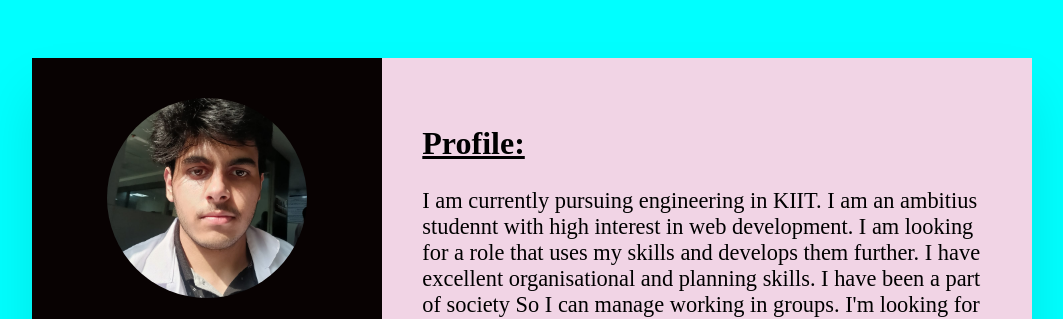
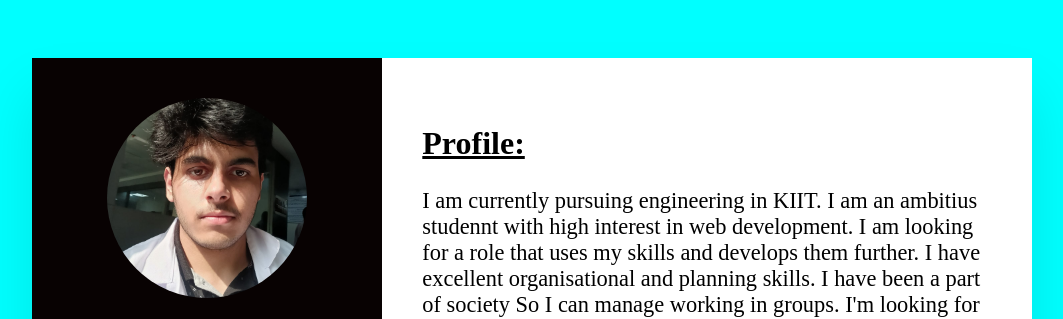
Before and after one commit to SEIZE159/Resume, a plain HTML site: page index.html in a window 1280 px wide. Shown: the top 319 px of the page, without its empty margins (108-1171 px from the left). Drawn offline with Linux system fonts and the light colour scheme.

Commit message:
Update style.css

```diff
--- a/style.css
+++ b/style.css
@@ -23,7 +23,7 @@ body{
 }
 .container .right{
     position: relative;
-    background-color: #F1D4E5;
+    background-color: white;
     padding:40px;
 
 }
```
